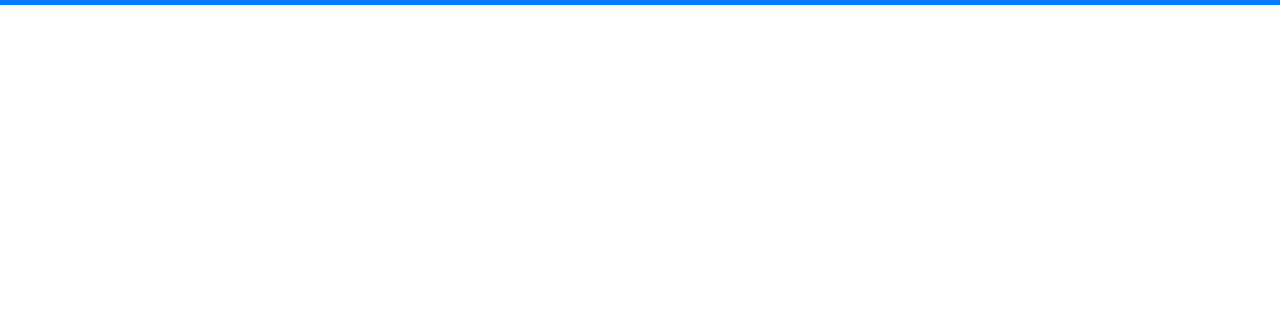
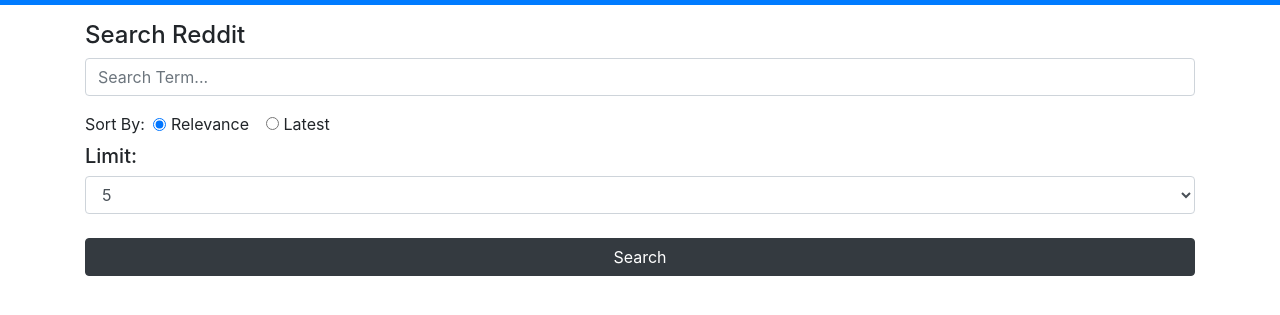
Before and after one commit to joeybiotti/reddit_search, a website: page index.html in a window 1280 px wide. Shown: the part 51-366 px from the top of the page. Drawn offline with nearby package versions, Linux system fonts and the light colour scheme.

Commit message:
index.html complete

```diff
--- a/index.html
+++ b/index.html
@@ -1,18 +1,56 @@
 <!DOCTYPE html>
 <html lang="en">
+
 <head>
     <meta charset="UTF-8">
     <meta name="viewport" content="width=device-width, initial-scale=1.0">
     <meta http-equiv="X-UA-Compatible" content="ie=edge">
-    <link href="https://maxcdn.bootstrapcdn.com/bootstrap/4.0.0/css/bootstrap.min.css" rel="stylesheet" integrity="sha384-Gn5384xqQ1aoWXA+058RXPxPg6fy4IWvTNh0E263XmFcJlSAwiGgFAW/dAiS6JXm" crossorigin="anonymous">
+    <link href="https://maxcdn.bootstrapcdn.com/bootstrap/4.0.0/css/bootstrap.min.css" rel="stylesheet" integrity="sha384-Gn5384xqQ1aoWXA+058RXPxPg6fy4IWvTNh0E263XmFcJlSAwiGgFAW/dAiS6JXm"
+        crossorigin="anonymous">
     <title>Reddit Search App</title>
 </head>
+
 <body>
     <nav class="navbar navbar-dark bg-primary mb-3">
         <div class="container">
             <span class="navbar-brand">Reddit Search App</span>
         </div>
     </nav>
+    <div id="search-container" class="container">
+        <h4>Search Reddit</h4>
+        <form id="search-form">
+            <div class="form-group">
+                <input type="text" id="search-input" class="form-control mb-3" placeholder="Search Term...">
+            </div>
+            <div class="form-check form-check-inline">
+                Sort By:
+                <input type="radio" class="form-check-input ml-2" name="sortby" value="relevance" checked>
+                <label class="form-check-label">
+                        Relevance
+                    </label>
+            </div>
+            <div class="form-check form-check-inline">
+                <input type="radio" class="form-check-input" name="sortby" value="new">
+                <label class="form-check-label">
+                    Latest
+                    </label>
+            </div>
+            <h5 class="mt-2">Limit: </h5>
+            <div class="form-group">
+                <select name="limit" id="limit" class="form-control">
+                        <option value="5">5</option>
+                        <option value="10">10</option>
+                        <option value="25">25</option>
+                        <option value="50">50</option>
+                        <option value="100">100</option>
+                    </select>
+            </div>
+            <button type="submit" class="btn btn-dark btn-block mt-4">Search</button>
+        </form>
+    </div>
+    <div id="results"></div>
+    <!--Scripts-->
     <script src="./index.js"></script>
 </body>
+
 </html>
```
